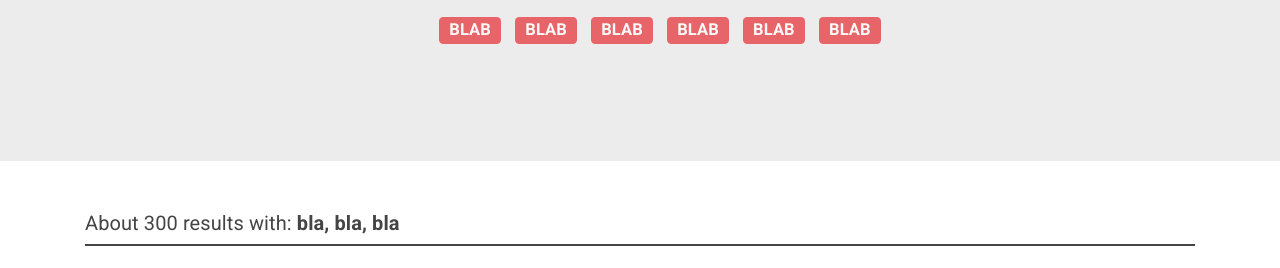
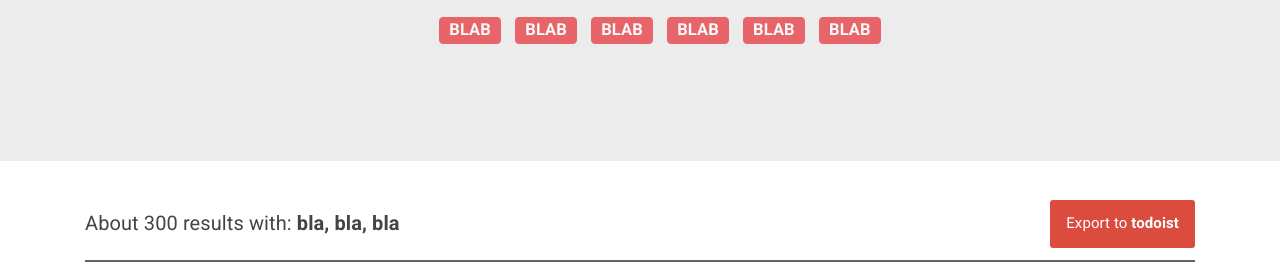
Before and after one commit to vintasoftware/networking.cool, a Django app: page / in a window 1280 px wide. Shown: the part 532-800 px from the top of the page. Run offline with Django 3.2, Linux system fonts and the light colour scheme; some libraries are stand-ins or nearby versions.

Commit message:
adding todoist button

```diff
--- a/attendees/static/css/style.css
+++ b/attendees/static/css/style.css
@@ -44,10 +44,25 @@ ul {
 
 .result-box {
   margin-top: 3em; }
-  .result-box .result-text h5 {
+  .result-box .button-todoist {
+    display: inline-block;
+    padding: 10px 16px;
+    color: white;
+    background-color: #db4c3f;
+    border-radius: 3px;
+    -webkit-transition: background-color .2s ease-in;
+    transition: background-color .2s ease-in;
+    cursor: pointer;
+    font-size: 15px; }
+    .result-box .button-todoist:hover {
+      text-decoration: none;
+      background-color: #c33224; }
+  .result-box .result-text {
+    display: inline-block;
+    width: 100%;
     border-bottom: solid 2px;
-    padding-bottom: 10px;
-    margin-bottom: 25px; }
+    padding-bottom: 12px;
+    margin-bottom: 22px; }
   .result-box ul {
     display: inline-block;
     padding-left: 0;
--- a/attendees/static/sass/style.scss
+++ b/attendees/static/sass/style.scss
@@ -82,12 +82,29 @@ ul {
 .result-box  {
   margin-top: 3em;
 
+  .button-todoist {
+    display: inline-block;
+    padding: 10px 16px;
+    color: white;
+    background-color: #db4c3f;
+    border-radius: 3px;
+    -webkit-transition: background-color .2s ease-in;
+    transition: background-color .2s ease-in;
+    cursor: pointer;
+    font-size: 15px;
+
+    &:hover {
+      text-decoration: none;
+      background-color: #c33224;
+    }
+  }
+
   .result-text {
-    h5 {
-      border-bottom: solid 2px;
-      padding-bottom: 10px;
-      margin-bottom: 25px;
-    }
+    display: inline-block;
+    width: 100%;
+    border-bottom: solid 2px;
+    padding-bottom: 12px;
+    margin-bottom: 22px;
   }
 
   ul {
--- a/attendees/templates/attendees/index.html
+++ b/attendees/templates/attendees/index.html
@@ -41,7 +41,8 @@
   <div class="result-box container">
     <div class="col-md-12">
           <div class="result-text">
-            <h5>About 300 results with: <b>bla, bla, bla</b></h5>
+            <h5 class="pull-left">About 300 results with: <b>bla, bla, bla</b></h5>
+            <a class="pull-right button-todoist">Export to <b>todoist</b></a>
           </div>
           <div class="media col-md-6">
             <div class="media-left">
```
